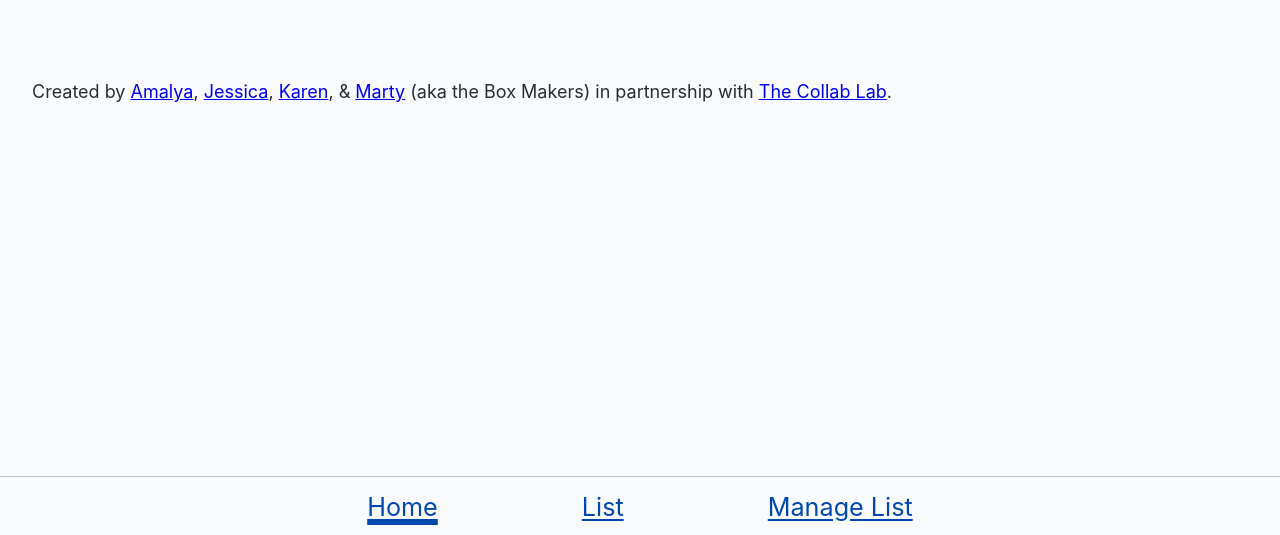
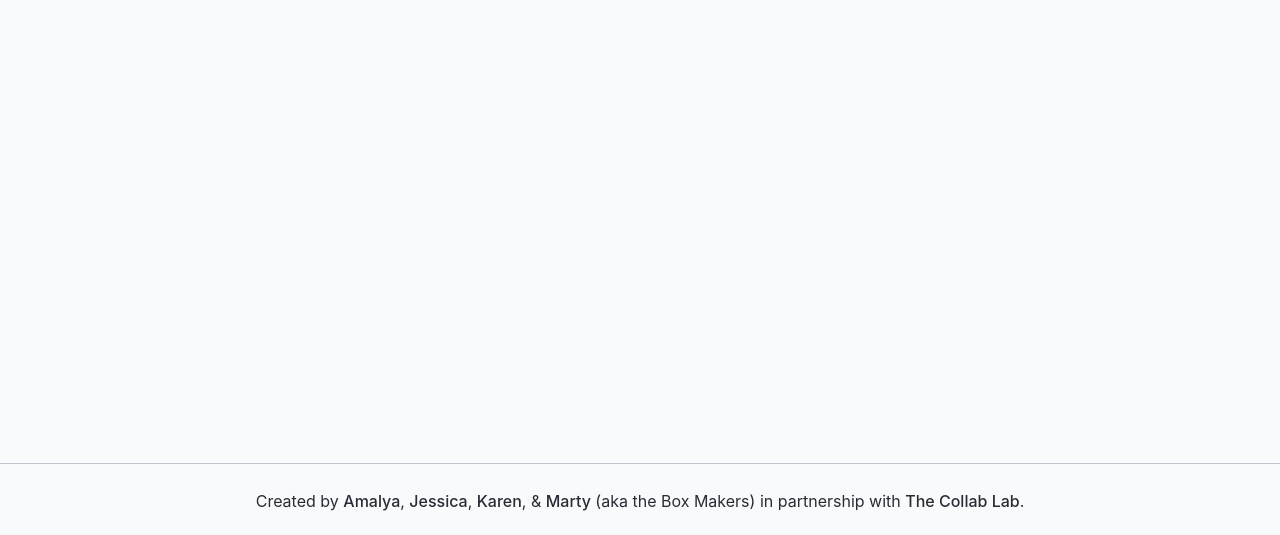
Before and after one commit to the-collab-lab/tcl-69-smart-shopping-list, a React (Vite) app: page / in a window 1280 px wide. Shown: the part 262-797 px from the top of the page. Built offline with nearby package versions, Linux system fonts and the light colour scheme; no server answers.

Commit message:
Remove "bottom: 0" from '.Nav' styling, add footer styling

```diff
--- a/src/views/Layout.css
+++ b/src/views/Layout.css
@@ -38,7 +38,6 @@
 .Nav {
 	background-color: var(--color-bg);
 	border-top: 1px solid var(--color-border);
-	bottom: 0;
 	display: flex;
 	flex-direction: row;
 	padding-bottom: max(env(safe-area-inset-bottom), 1rem);
@@ -71,3 +70,31 @@
 	text-decoration-thickness: 0.22em;
 	text-underline-offset: 0.1em;
 }
+
+.Layout-footer {
+	background-color: var(--color-bg);
+	border-top: 1px solid var(--color-border);
+	bottom: 0;
+	display: flex;
+	flex-direction: row;
+	padding-bottom: max(env(safe-area-inset-bottom), 1rem);
+	padding-top: 1rem;
+	place-content: center;
+	position: fixed;
+	width: 100%;
+}
+
+.Layout-footer-attribution {
+	font-size: 1.6rem;
+	text-align: center;
+}
+
+.Layout-footer-link {
+	color: var(--color-text);
+	text-decoration: none;
+	font-weight: 500;
+}
+
+.Layout-footer-link:hover {
+	color: var(--color-accent);
+}
```
